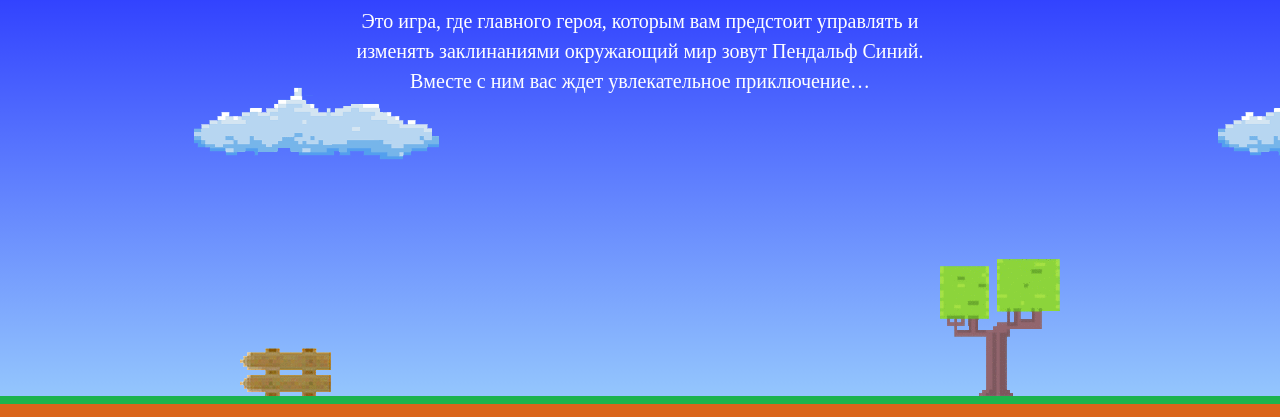
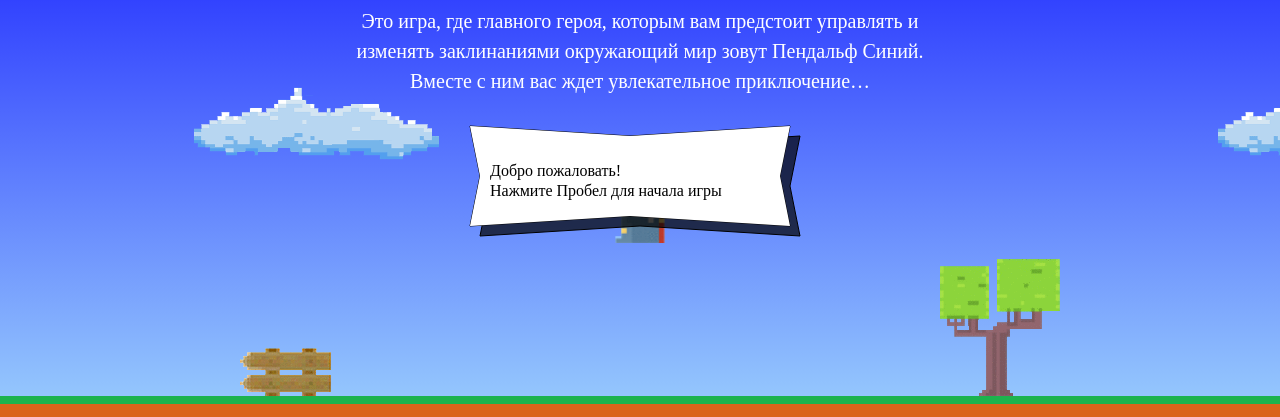
Before and after one commit to beast1/287231-code-and-magick, a website: page index.html in a window 1280 px wide. Shown: the part 203-620 px from the top of the page. Drawn offline with Linux system fonts and the light colour scheme; a web font is replaced by a local one.

Commit message:
Task 1 accomplished

```diff
--- a/index.html
+++ b/index.html
@@ -168,6 +168,25 @@
     <p class="setup-similar-label">Петр Петров</p>
   </div>
 </template>
+<script>
+  var fireballSize = 22;
+  var getFireballSpeed = function(left) {
+    return left ? 5 : 2;
+  };
 
+  var wizardSpeed = 3;
+  var wizardWidth = 70;
+
+  var getWizardHeight = function(wizardWidth) {
+    return 1.337 * wizardWidth;
+  };
+  var getWizardX = function(width) {
+    return width / 2 - wizardWidth / 2;
+  };
+  var getWizardY = function(height) {
+    return height / 3 - getWizardHeight(wizardWidth)/2;
+  };
+</script>
+<script src="js/game.js"></script>
 </body>
 </html>
```
